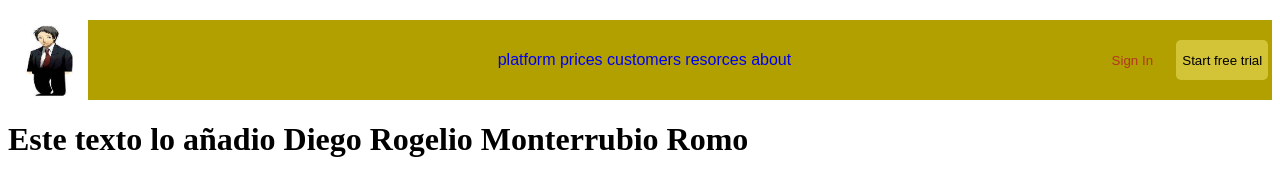
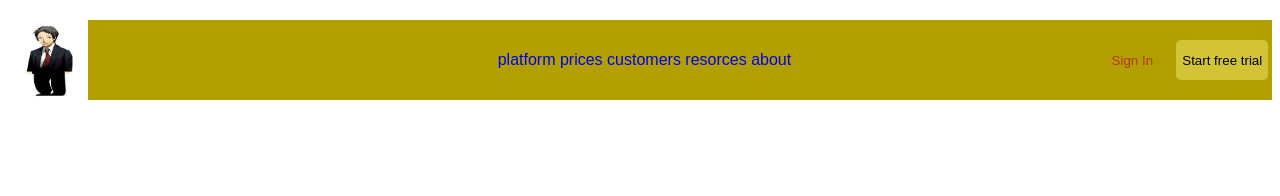
Before and after one commit to Nil-Nemo/ejemplo-2, a plain HTML site: page index.html in a window 1280 px wide. Drawn offline with Linux system fonts and the light colour scheme.

Commit message:
commit 2

```diff
--- a/index.html
+++ b/index.html
@@ -40,7 +40,6 @@
 
 
     </header>
-  <h1> Este texto lo añadio Diego Rogelio Monterrubio Romo</h1>
 
 
 </body>
```
